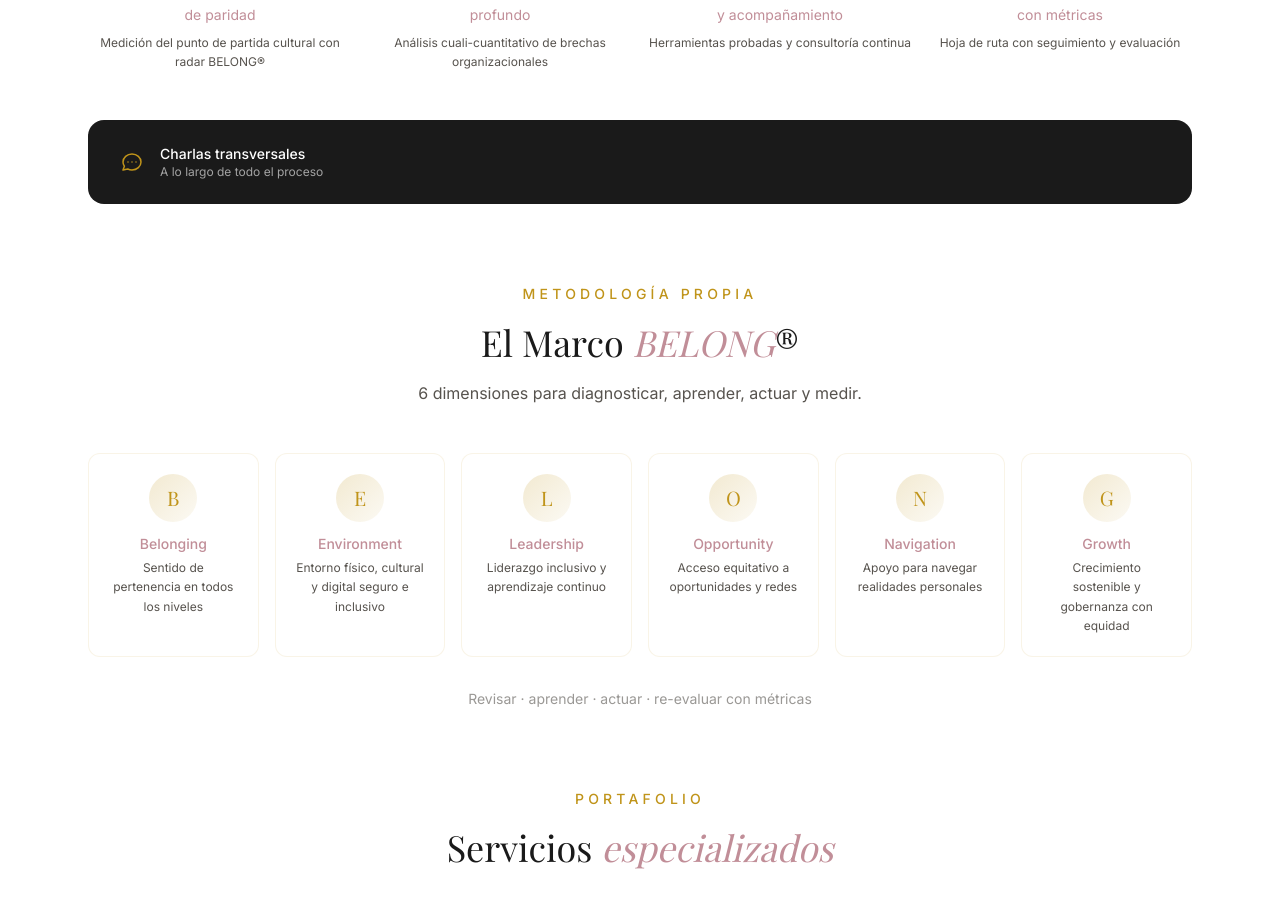
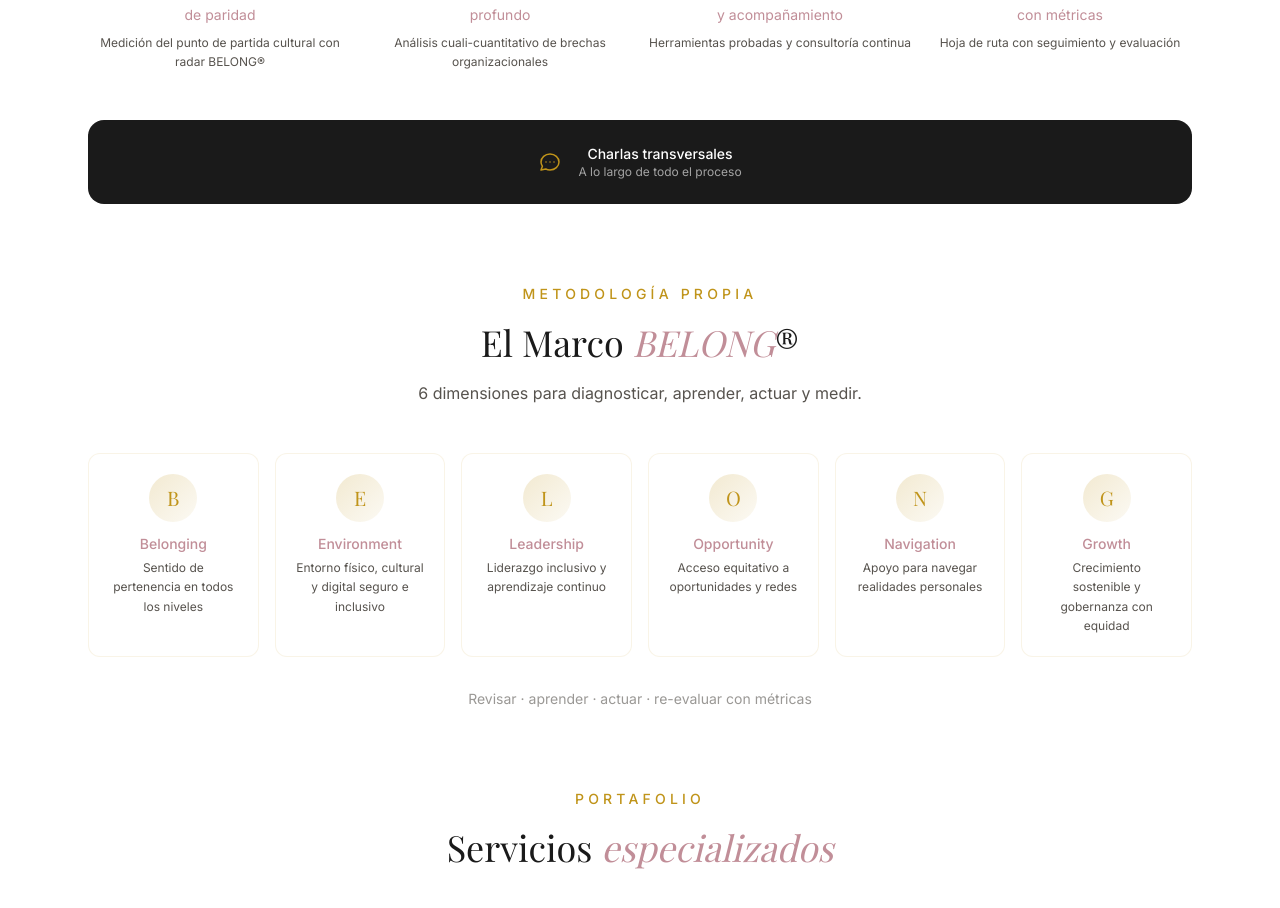
Before and after one commit to fundacionbelong-a11y/fundacionbelong, a Next.js app: page /servicios in a window 1280 px wide. Shown: the part 1391-2299 px from the top of the page. Built offline with nearby package versions, Linux system fonts and the light colour scheme; a web font is replaced by a local one.

Commit message:
style: center Charlas transversales text in black bar

```diff
--- a/src/app/components/ServiciosMarthaSection.tsx
+++ b/src/app/components/ServiciosMarthaSection.tsx
@@ -155,9 +155,9 @@ export default function ServiciosMarthaSection() {
 
             {/* Transversal element */}
             <div className="mt-12">
-              <div className="bg-charcoal rounded-2xl px-8 py-6 text-white flex items-center gap-4 w-full">
+              <div className="bg-charcoal rounded-2xl px-8 py-6 text-white flex items-center justify-center gap-4 w-full">
                 <svg className="w-6 h-6 text-gold shrink-0" fill="none" stroke="currentColor" viewBox="0 0 24 24"><path strokeLinecap="round" strokeLinejoin="round" strokeWidth={1.5} d="M8 12h.01M12 12h.01M16 12h.01M21 12c0 4.418-4.03 8-9 8a9.863 9.863 0 01-4.255-.949L3 20l1.395-3.72C3.512 15.042 3 13.574 3 12c0-4.418 4.03-8 9-8s9 3.582 9 8z" /></svg>
-                <div className="flex-1">
+                <div className="text-center">
                   <p className="font-medium text-sm">Charlas transversales</p>
                   <p className="text-xs text-white/60">A lo largo de todo el proceso</p>
                 </div>
```
